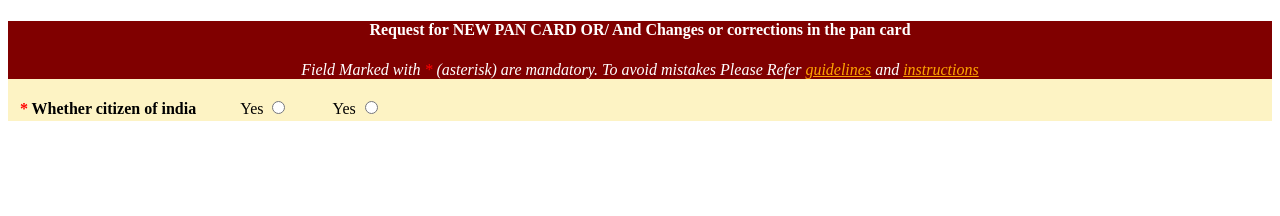
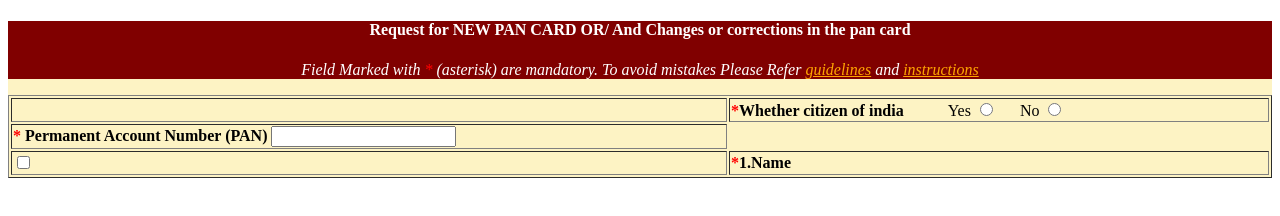
Before and after one commit to shreyashnawghare/shreyashnawghare, a plain HTML site: page form.html in a window 1280 px wide. Drawn offline with Linux system fonts and the light colour scheme.

Commit message:
First commit

```diff
--- a/form.html
+++ b/form.html
@@ -1,39 +1,58 @@
 <!DOCTYPE html>
 <html lang="en">
+
 <head>
     <meta charset="UTF-8">
     <meta http-equiv="X-UA-Compatible" content="IE=edge">
     <meta name="viewport" content="width=device-width, initial-scale=1.0">
     <title>pan update form</title>
     <style>
-    span{
+        span {
             color: red;
         }
     </style>
 </head>
+
 <body>
     <div style="background-color:rgb(253 , 243 , 196);">
-    <div style="background-color: maroon; color: white; text-align: center;")>
+        <div style="background-color: maroon; color: white; text-align: center;" )>
             <h4>Request for NEW PAN CARD OR/ And Changes or corrections in the pan card</h4>
-    <p style="font-style: italic;"> Field Marked with <span>*</span> (asterisk) are mandatory. To avoid mistakes Please Refer <u style="color: orange;">guidelines</u> and <u style="color: orange;">instructions</u></p>
+            <p style="font-style: italic;"> Field Marked with <span>*</span> (asterisk) are mandatory. To avoid mistakes
+                Please Refer <u style="color: orange;">guidelines</u> and <u style="color: orange;">instructions</u></p>
         </div>
-    <div style="font-weight: bold;">
-        <table width="100%">
+        <div style="font-weight: bold;border-collapse: collapse;">
+            <table width="100%" border="" >
                 <tr>
                     <td></td>
                     <td>
-<span>*</span> Whether citizen of india
+                        <span>*</span>Whether citizen of india
                         <label for="yes" style="padding-left: 40px; font-weight: lighter;">Yes</label>
                         <input type="radio" name="" id="yes">
-<label for="no" style="padding-left: 40px; font-weight: lighter;">Yes</label>
+                        <label for="no" style="padding-left: 20px ; font-weight: lighter;">No</label>
                         <input type="radio" name="" id="no">
                     </td>
 
+                </tr>
+                <tr>
+                    <td>
+                        <span>*</span> Permanent Account Number (PAN)
+                        <input type="text" name="" id="yes">
+
+                    </td>
 
 
                 </tr>
+                <tr>
+                    <td>
+                        <input type="checkbox" name="" id="yes">
+                    </td>
+                    <td>
+                        <span>*</span>1.Name
+                    </td>
 
+                </tr>
         </div>
     </div>
 </body>
+
 </html>
```
Lines whose indentation alone changed are shown as unchanged.
